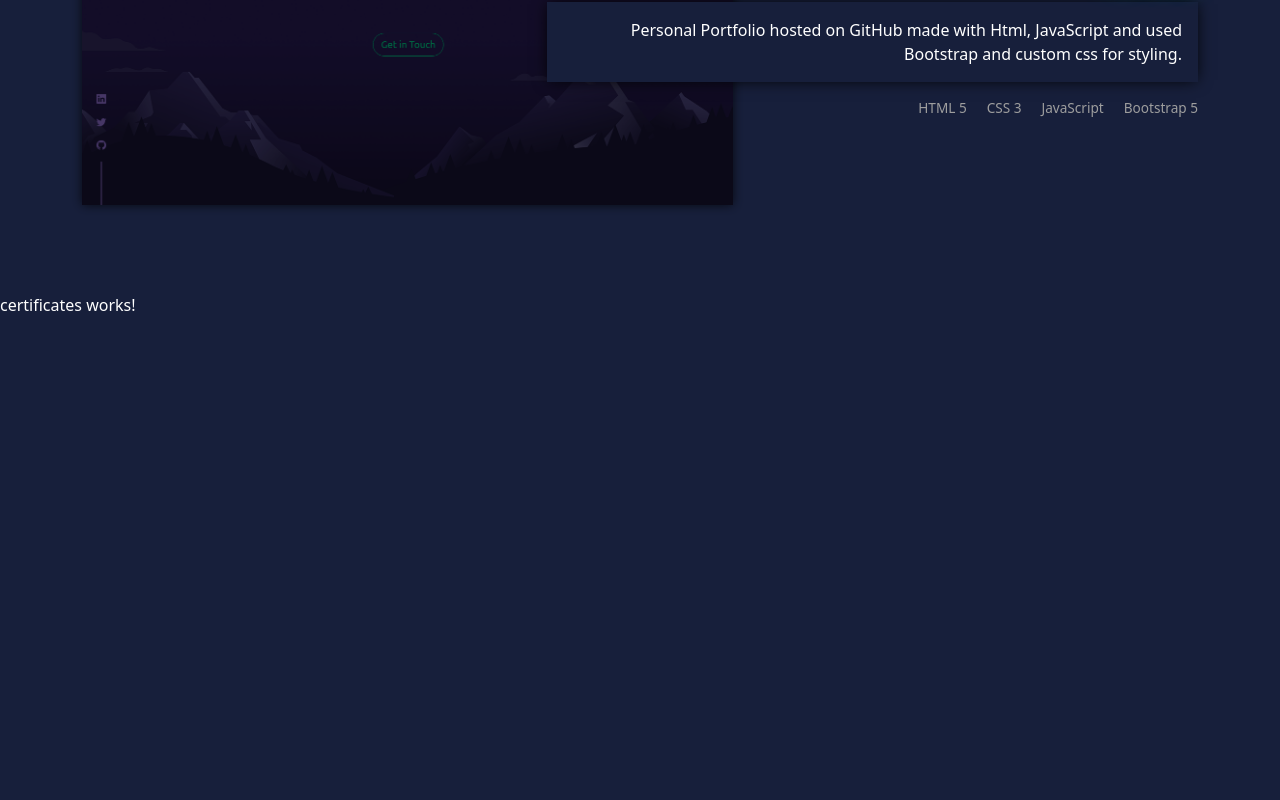
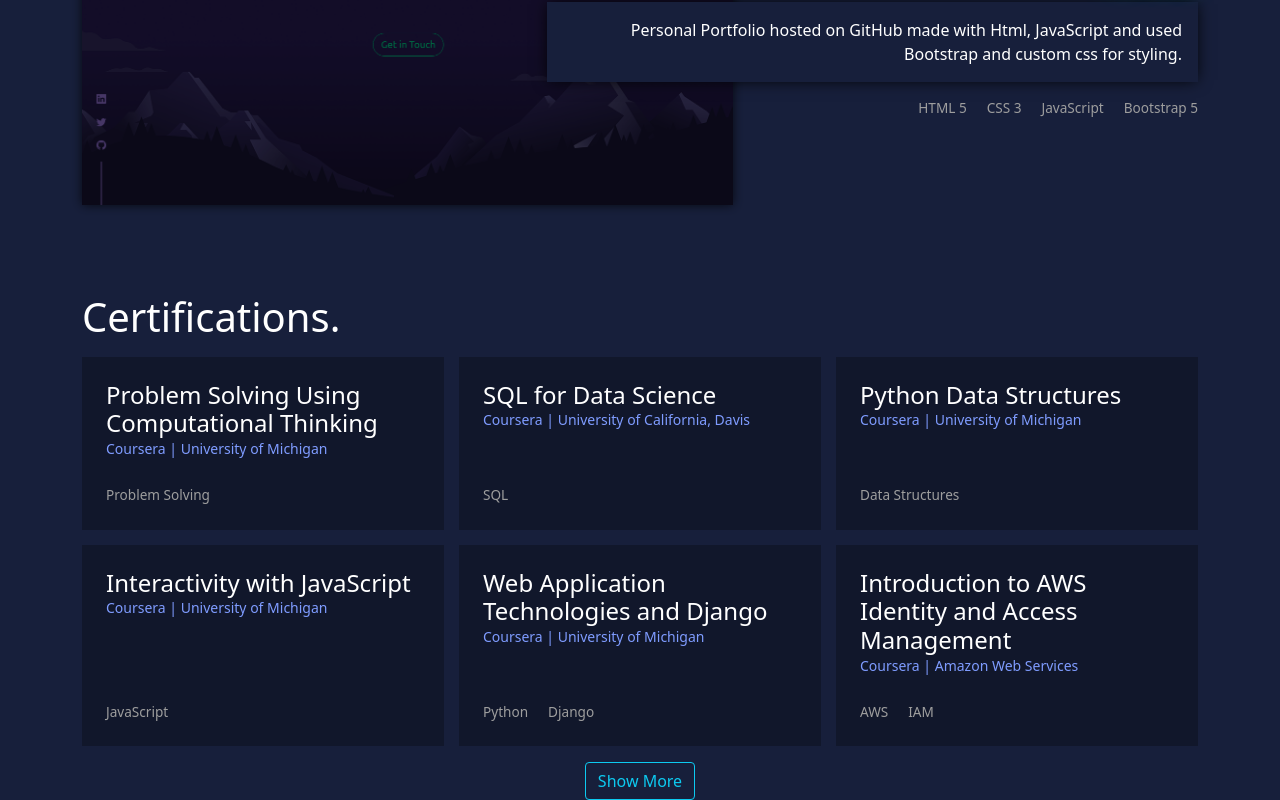
Before and after one commit to RushabhMavkar/rushabhmavkar.github.io, an Angular app: page / in a window 1280 px wide. Shown: the part 2082-2882 px from the top of the page. Before the commit the page ends 2415 px from the top, so only its background shows below. Built offline with nearby package versions, Linux system fonts and the light colour scheme.

Commit message:
Added data to certificate component.

```diff
--- /dev/null
+++ b/src/app/portfolio/certificates/Certificates.ts
@@ -0,0 +1,9 @@
+export interface Certificates {
+  title: string;
+  desc: string;
+  date: string;
+  credential_id: string;
+  credential_url: string;
+  issuing_org: string;
+  skills: any;
+}
--- a/src/app/portfolio/certificates/certificates.component.css
+++ b/src/app/portfolio/certificates/certificates.component.css
@@ -0,0 +1,48 @@
+#visible_certificates,
+#hidden_certificates {
+  margin-top: 15px;
+  display: grid;
+  grid-template-columns: repeat(auto-fill, minmax(325px, 1fr));
+  gap: 15px;
+}
+
+.certificate {
+  background: var(--main-color-dark);
+  padding: 1.5rem;
+  display: flex;
+  flex-direction: column;
+}
+
+.certificate ul {
+  list-style: none;
+  display: flex;
+  padding: 0;
+  justify-content: flex-start;
+  flex-wrap: wrap;
+  font-size: 0.85rem;
+  margin-top: auto;
+  margin-bottom: 0;
+}
+
+.certificate ul li {
+  margin-right: 20px;
+  color: #9e9e9e;
+}
+
+.certificate a {
+  text-decoration: none;
+}
+
+.cert-title {
+  margin-bottom: 0;
+  color: white;
+}
+
+.cert-desc {
+  color: darkgray;
+  margin-top: 10px;
+}
+
+.cert-semi {
+  color: #7f9cff;
+}
--- a/src/app/portfolio/certificates/certificates.component.html
+++ b/src/app/portfolio/certificates/certificates.component.html
@@ -1 +1,47 @@
-<p>certificates works!</p>
+<div class="container">
+  <h2 class="mb-3 title-border display-6">Certifications.</h2>
+  <div id="visible_certificates">
+    <div class="certificate" *ngFor="let certificate of vCertificates">
+      <a href="{{ certificate.credential_url }}" target="_blank">
+        <h4 class="cert-title">{{ certificate.title }}</h4>
+      </a>
+      <small class="cert-semi"> {{ certificate.issuing_org }} </small>
+      <p class="cert-desc">{{ certificate.desc }}</p>
+      <ul class="cert-highlights">
+        <li *ngFor="let skill of certificate.skills">
+          {{ skill }}
+        </li>
+      </ul>
+    </div>
+  </div>
+
+  <section class="collapse hide" id="collapsecert">
+    <div id="hidden_certificates">
+      <div class="certificate" *ngFor="let certificate of vCertificates">
+        <a href="{{ certificate.credential_url }}" target="_blank">
+          <h4 class="cert-title">{{ certificate.title }}</h4>
+        </a>
+        <small class="cert-semi"> {{ certificate.issuing_org }} </small>
+        <p class="cert-desc">{{ certificate.desc }}</p>
+        <ul class="cert-highlights">
+          <li *ngFor="let skill of certificate.skills">
+            {{ skill }}
+          </li>
+        </ul>
+      </div>
+    </div>
+  </section>
+</div>
+
+<div class="mt-3 d-flex justify-content-center">
+  <button
+    id="cert-collapse-btn"
+    onclick="toggleCollapseBtnText()"
+    class="btn btn-outline-info cust-btn"
+    type="button"
+    data-bs-toggle="collapse"
+    data-bs-target="#collapsecert"
+  >
+    Show More
+  </button>
+</div>
--- a/src/app/portfolio/certificates/certificates.component.ts
+++ b/src/app/portfolio/certificates/certificates.component.ts
@@ -1,15 +1,17 @@
 import { Component, OnInit } from '@angular/core';
+import { visibleCertificates, invisibleCertificates } from './certifications';
+import { Certificates } from './Certificates';
 
 @Component({
   selector: 'app-certificates',
   templateUrl: './certificates.component.html',
-  styleUrls: ['./certificates.component.css']
+  styleUrls: ['./certificates.component.css'],
 })
 export class CertificatesComponent implements OnInit {
+  vCertificates: Certificates[] = visibleCertificates;
+  iCertificates: Certificates[] = invisibleCertificates;
 
-  constructor() { }
+  constructor() {}
 
-  ngOnInit(): void {
-  }
-
+  ngOnInit(): void {}
 }
--- /dev/null
+++ b/src/app/portfolio/certificates/certifications.ts
@@ -0,0 +1,116 @@
+import { Certificates } from './Certificates';
+
+export const visibleCertificates: Certificates[] = [
+  {
+    title: 'Problem Solving Using Computational Thinking',
+    desc: '',
+    date: 'June 2021',
+    credential_id: 'QV27VQQU5SGD',
+    credential_url:
+      'https://www.coursera.org/account/accomplishments/certificate/QV27VQQU5SGD',
+    issuing_org: 'Coursera | University of Michigan',
+    skills: ['Problem Solving'],
+  },
+  {
+    title: 'SQL for Data Science',
+    desc: '',
+    date: 'July 2020',
+    credential_id: 'C2G66WF8ZZBA',
+    credential_url:
+      'https://www.coursera.org/account/accomplishments/certificate/C2G66WF8ZZBA',
+    issuing_org: 'Coursera | University of California, Davis',
+    skills: ['SQL'],
+  },
+  {
+    title: 'Python Data Structures',
+    desc: '',
+    date: 'June 2020',
+    credential_id: '9RU6CE39FRUV',
+    credential_url:
+      'https://www.coursera.org/account/accomplishments/certificate/9RU6CE39FRUV',
+    issuing_org: 'Coursera | University of Michigan',
+    skills: ['Data Structures'],
+  },
+  {
+    title: 'Interactivity with JavaScript',
+    desc: '',
+    date: 'July 2020',
+    credential_id: 'VQ3U6FPWNFK4',
+    credential_url:
+      'https://www.coursera.org/account/accomplishments/certificate/VQ3U6FPWNFK4',
+    issuing_org: 'Coursera | University of Michigan',
+    skills: ['JavaScript'],
+  },
+  {
+    title: 'Web Application Technologies and Django',
+    desc: '',
+    date: 'July 2020',
+    credential_id: 'UT9GS8LSK7JR',
+    credential_url:
+      'https://www.coursera.org/account/accomplishments/certificate/UT9GS8LSK7JR',
+    issuing_org: 'Coursera | University of Michigan',
+    skills: ['Python', 'Django'],
+  },
+  {
+    title: 'Introduction to AWS Identity and Access Management',
+    desc: '',
+    date: 'July 2021',
+    credential_id: 'LUHUDZHWQXL7',
+    credential_url:
+      'https://www.coursera.org/account/accomplishments/certificate/LUHUDZHWQXL7',
+    issuing_org: 'Coursera | Amazon Web Services',
+    skills: ['AWS', 'IAM'],
+  },
+];
+
+export const invisibleCertificates: Certificates[] = [
+  {
+    title: 'Crash Course on Python',
+    desc: '',
+    date: 'July 2020',
+    credential_id: 'YU44FUTRSCCE',
+    credential_url:
+      'https://www.coursera.org/account/accomplishments/certificate/YU44FUTRSCCE',
+    issuing_org: 'Coursera | Google',
+    skills: ['Python', 'Object Oriented Programming'],
+  },
+  {
+    title: 'Python (Basic)',
+    desc: '',
+    date: '',
+    credential_id: '',
+    credential_url: '',
+    issuing_org: 'HackerRank',
+    skills: ['Python'],
+  },
+  {
+    title: 'Introduction to Git and GitHub',
+    desc: '',
+    date: 'August 2020',
+    credential_id: '7WCDJJRGVB8L',
+    credential_url:
+      'https://www.coursera.org/account/accomplishments/certificate/7WCDJJRGVB8L',
+    issuing_org: 'Coursera | Google',
+    skills: ['Git', 'GitHub'],
+  },
+  {
+    title: 'Introduction to Relational Database and SQL',
+    desc: '',
+    date: 'July 2020',
+    credential_id: '27TQRJWXBFX6',
+    credential_url:
+      'https://www.coursera.org/account/accomplishments/certificate/27TQRJWXBFX6',
+    issuing_org: 'Coursera | Coursera Project Network',
+    skills: ['SQL'],
+  },
+  {
+    title: 'Using Python to Access Web Data',
+    desc: '',
+    date: 'October 2020',
+    credential_id: 'ZUKCKW6LFQQV',
+    credential_url:
+      'https://www.coursera.org/account/accomplishments/certificate/ZUKCKW6LFQQV',
+    issuing_org: 'Coursera | University of Michigan',
+    skills: ['Python', 'Web Scraping'],
+  },
+];
```
